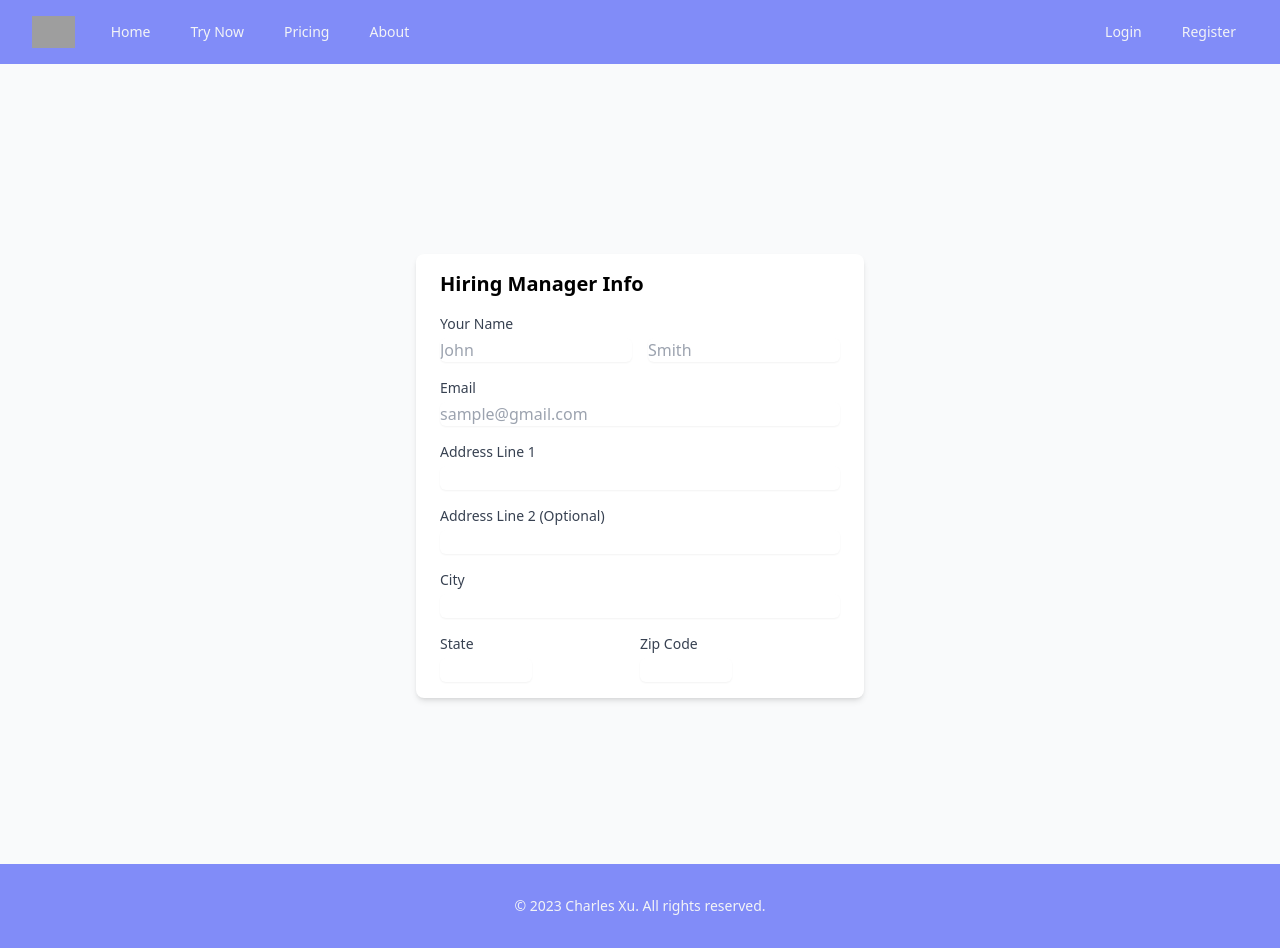
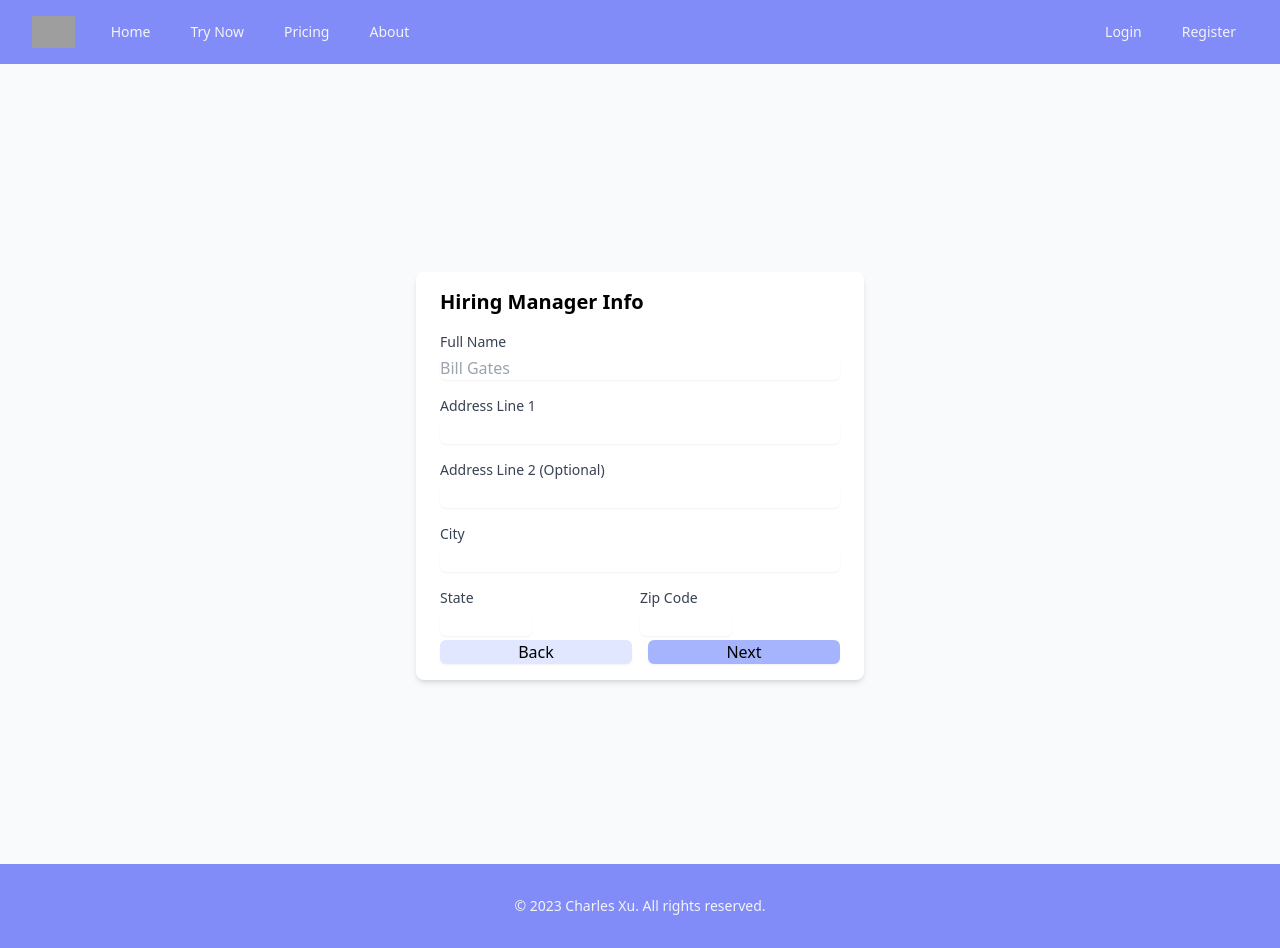
Before and after one commit to charlesxu27/covrd, a Next.js app: page /trynow in a window 1280 px wide. Both pictures are taken after typing "Sample", "Sample", "Sample" into the empty fields and a click on the button "Next". Built offline with nearby package versions, Linux system fonts and the light colour scheme; grey boxes are pictures that could not be loaded.

Commit message:
link second form to first and third

```diff
--- a/components/HiringManagerForm.tsx
+++ b/components/HiringManagerForm.tsx
@@ -19,61 +19,31 @@ export default function HiringManagerForm({
   const handleSubmit = (e: React.FormEvent<HTMLFormElement>) => {
     e.preventDefault();
     nextStep();
-    prevStep();
   };
 
   return (
     <div className="flex flex-col items-center min-h-screen pt-6 sm:justify-center sm:pt-0 bg-gray-50">
       <div className="w-full px-6 py-4 mt-6 overflow-hidden bg-white shadow-md sm:max-w-md sm:rounded-lg">
-        <form>
+        <form onSubmit={handleSubmit}>
           <h3 className="font-bold text-xl">Hiring Manager Info</h3>
           <div className="mt-4">
-            <label
-              htmlFor="name"
-              className="block text-sm font-medium text-gray-700 undefined"
-            >
-              Your Name
-            </label>
-            <div className="flex flex-col items-start sm:flex-row">
-              <div className="w-full sm:w-1/2 sm:pr-2">
-                <input
-                  type="text"
-                  name="address_line_1"
-                  className="block w-full mt-1 border-gray-300 rounded-md shadow-sm focus:border-indigo-300 focus:ring focus:ring-indigo-200 focus:ring-opacity-50"
-                  placeholder="John"
-                />
-              </div>
-              <div className="w-full mt-4 sm:w-1/2 sm:mt-0 sm:pl-2">
-                <input
-                  type="text"
-                  name="address_line_2"
-                  className="block w-full mt-1 border-gray-300 rounded-md shadow-sm focus:border-indigo-300 focus:ring focus:ring-indigo-200 focus:ring-opacity-50"
-                  placeholder="Smith"
-                />
-              </div>
-            </div>
-          </div>
-          <div className="mt-4">
-            <label
-              htmlFor="email"
-              className="block text-sm font-medium text-gray-700"
-            >
-              Email
+            <label className="block text-sm font-medium text-gray-700">
+              Full Name
             </label>
             <div className="flex flex-col items-start">
               <input
-                type="email"
-                name="email"
+                type="text"
+                name="hiringManagerName"
                 className="block w-full mt-1 border-gray-300 rounded-md shadow-sm focus:border-indigo-300 focus:ring focus:ring-indigo-200 focus:ring-opacity-50"
-                placeholder="sample@gmail.com"
+                placeholder="Bill Gates"
+                value={formData.hiringManagerName}
+                required
+                onChange={handleChange}
               />
             </div>
           </div>
           <div className="mt-4">
-            <label
-              htmlFor="address1"
-              className="block text-sm font-medium text-gray-700"
-            >
+            <label className="block text-sm font-medium text-gray-700">
               Address Line 1
             </label>
             <div className="flex flex-col items-start">
@@ -81,14 +51,14 @@ export default function HiringManagerForm({
                 type="text"
                 name="address1"
                 className="block w-full mt-1 border-gray-300 rounded-md shadow-sm focus:border-indigo-300 focus:ring focus:ring-indigo-200 focus:ring-opacity-50"
+                value={formData.address1}
+                required
+                onChange={handleChange}
               />
             </div>
           </div>
           <div className="mt-4">
-            <label
-              htmlFor="address2"
-              className="block text-sm font-medium text-gray-700"
-            >
+            <label className="block text-sm font-medium text-gray-700">
               Address Line 2 (Optional)
             </label>
             <div className="flex flex-col items-start">
@@ -96,14 +66,13 @@ export default function HiringManagerForm({
                 type="text"
                 name="address2"
                 className="block w-full mt-1 border-gray-300 rounded-md shadow-sm focus:border-indigo-300 focus:ring focus:ring-indigo-200 focus:ring-opacity-50"
+                value={formData.address2}
+                onChange={handleChange}
               />
             </div>
           </div>
           <div className="mt-4">
-            <label
-              htmlFor="city"
-              className="block text-sm font-medium text-gray-700"
-            >
+            <label className="block text-sm font-medium text-gray-700">
               City
             </label>
             <div className="flex flex-col items-start">
@@ -111,15 +80,15 @@ export default function HiringManagerForm({
                 type="text"
                 name="city"
                 className="block w-full mt-1 border-gray-300 rounded-md shadow-sm focus:border-indigo-300 focus:ring focus:ring-indigo-200 focus:ring-opacity-50"
+                value={formData.city}
+                required
+                onChange={handleChange}
               />
             </div>
           </div>
           <div className="flex">
             <div className="mt-4 flex flex-col">
-              <label
-                htmlFor="state"
-                className="block text-sm font-medium text-gray-700 undefined"
-              >
+              <label className="block text-sm font-medium text-gray-700 undefined">
                 State
               </label>
               <div className="flex flex-col items-start sm:flex-row">
@@ -128,27 +97,45 @@ export default function HiringManagerForm({
                     type="text"
                     name="state"
                     className="block w-full mt-1 border-gray-300 rounded-md shadow-sm focus:border-indigo-300 focus:ring focus:ring-indigo-200 focus:ring-opacity-50"
+                    value={formData.state}
+                    required
+                    onChange={handleChange}
                   />
                 </div>
               </div>
             </div>
             <div className="mt-4 flex flex-col">
-              <label
-                htmlFor="zip"
-                className="block text-sm font-medium text-gray-700 undefined"
-              >
+              <label className="block text-sm font-medium text-gray-700 undefined">
                 Zip Code
               </label>
               <div className="flex flex-col items-start sm:flex-row">
                 <div className="w-full sm:w-1/2 sm:pr-2">
                   <input
                     type="text"
-                    name="zip"
+                    name="zipcode"
                     className="block w-full mt-1 border-gray-300 rounded-md shadow-sm focus:border-indigo-300 focus:ring focus:ring-indigo-200 focus:ring-opacity-50"
+                    value={formData.zipcode}
+                    required
+                    onChange={handleChange}
                   />
                 </div>
               </div>
             </div>
+          </div>
+          <div className="flex justify-between">
+            <button
+              type="button"
+              className="block w-full mt-1 mr-2 border-gray-300 bg-indigo-100 rounded-md shadow-sm focus:border-indigo-300 focus:ring focus:ring-indigo-200 focus:ring-opacity-50"
+              onClick={prevStep}
+            >
+              Back
+            </button>
+            <button
+              type="submit"
+              className="block w-full mt-1 ml-2 border-gray-300 bg-indigo-300 rounded-md shadow-sm focus:border-indigo-300 focus:ring focus:ring-indigo-200 focus:ring-opacity-50"
+            >
+              Next
+            </button>
           </div>
         </form>
       </div>
```
